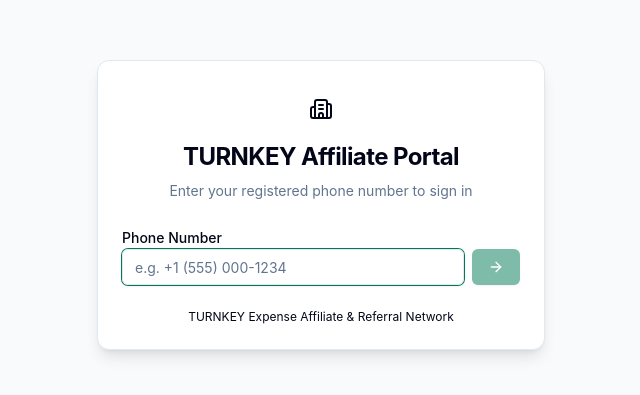
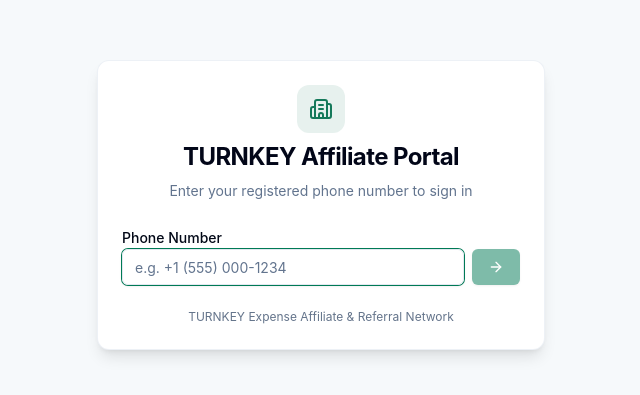
Before and after one commit to fsdevriver/turnkey-expense-affiliate, a React (Vite) app: page /login in a window 1280 px wide. Shown: the part 195-590 px from the top of the page, without its empty margins (319-959 px from the left). Built offline with nearby package versions, Linux system fonts and the light colour scheme.

Commit message:
fix(header): update affiliate navbar brand styling, badge contrast, and user profile avatar

```diff
--- a/src/index.css
+++ b/src/index.css
@@ -1,4 +1,34 @@
 @import "tailwindcss";
+@custom-variant dark (&:where(.dark, .dark *));
+
+@theme {
+  --color-border: hsl(var(--border));
+  --color-input: hsl(var(--input));
+  --color-ring: hsl(var(--ring));
+  --color-background: hsl(var(--background));
+  --color-foreground: hsl(var(--foreground));
+
+  --color-primary: hsl(var(--primary));
+  --color-primary-foreground: hsl(var(--primary-foreground));
+
+  --color-secondary: hsl(var(--secondary));
+  --color-secondary-foreground: hsl(var(--secondary-foreground));
+
+  --color-destructive: hsl(var(--destructive));
+  --color-destructive-foreground: hsl(var(--destructive-foreground));
+
+  --color-muted: hsl(var(--muted));
+  --color-muted-foreground: hsl(var(--muted-foreground));
+
+  --color-accent: hsl(var(--accent));
+  --color-accent-foreground: hsl(var(--accent-foreground));
+
+  --color-popover: hsl(var(--popover));
+  --color-popover-foreground: hsl(var(--popover-foreground));
+
+  --color-card: hsl(var(--card));
+  --color-card-foreground: hsl(var(--card-foreground));
+}
 
 @layer base {
   :root {
@@ -34,14 +64,14 @@
     --radius: 0.75rem;
   }
 
-  .dark {
+  .dark, body[data-theme="dark"] {
     --background: 222.2 84% 4.9%;
     --foreground: 210 40% 98%;
 
-    --card: 222.2 84% 4.9%;
+    --card: 222.2 84% 7%;
     --card-foreground: 210 40% 98%;
 
-    --popover: 222.2 84% 4.9%;
+    --popover: 222.2 84% 7%;
     --popover-foreground: 210 40% 98%;
 
     --primary: 161 70% 38%;
--- a/src/pages/Dashboard.jsx
+++ b/src/pages/Dashboard.jsx
@@ -155,23 +155,45 @@
   return (
     <div className="min-h-screen bg-background">
       {/* Top Navbar */}
-      <header className="sticky top-0 z-50 border-b border-border/80 bg-white/95 dark:bg-slate-900/95 backdrop-blur-md shadow-sm">
-        <div className="max-w-7xl mx-auto px-4 sm:px-6 lg:px-8 h-16 flex items-center justify-between">
+      <header className="sticky top-0 z-50 border-b border-slate-200 bg-white/95 backdrop-blur dark:border-slate-800 dark:bg-slate-900/95 h-16 flex items-center shadow-xs">
+        <div className="max-w-7xl mx-auto px-4 sm:px-6 lg:px-8 w-full flex items-center justify-between">
           <div className="flex items-center gap-3">
-            <div className="w-8 h-8 rounded-lg bg-emerald-700/10 text-emerald-700 flex items-center justify-center font-bold">
-              <Building2 className="h-5 w-5" />
+            <div className="h-9 w-9 rounded-lg bg-emerald-700 flex items-center justify-center text-white font-bold text-base shadow-sm">
+              TK
             </div>
-            <span className="font-bold text-lg text-foreground tracking-tight">TURNKEY Affiliate</span>
-            <Badge variant="outline" className="bg-emerald-50 text-emerald-700 border-emerald-200 text-xs hidden sm:inline-flex">
-              Portal
-            </Badge>
+            <div className="flex items-center gap-2">
+              <span className="font-bold text-lg tracking-tight text-slate-900 dark:text-slate-50">
+                TURNKEY<span className="text-emerald-700 dark:text-emerald-400 font-semibold text-sm ml-1">Affiliate</span>
+              </span>
+              <span className="inline-flex items-center px-2 py-0.5 rounded-full text-[11px] font-semibold bg-emerald-50 text-emerald-700 border border-emerald-200 dark:bg-emerald-950/60 dark:text-emerald-300 dark:border-emerald-800">
+                Partner Portal
+              </span>
+            </div>
           </div>
-          <div className="flex items-center gap-4">
-            <span className="text-sm font-medium text-muted-foreground hidden sm:inline">
-              {data?.name} ({data?.phone})
-            </span>
-            <Button variant="ghost" size="sm" onClick={handleLogout} className="text-muted-foreground hover:text-foreground">
-              <LogOut className="h-4 w-4 mr-1.5" /> Sign Out
+
+          <div className="flex items-center gap-3 sm:gap-4">
+            <div className="flex items-center gap-2.5">
+              <div className="h-8 w-8 rounded-full bg-emerald-100 text-emerald-800 font-semibold flex items-center justify-center text-sm border border-emerald-200 dark:bg-emerald-950 dark:text-emerald-300 dark:border-emerald-800 shrink-0">
+                {data?.name?.charAt(0)?.toUpperCase() || 'P'}
+              </div>
+              <div className="hidden sm:flex flex-col text-left">
+                <span className="text-xs font-semibold text-slate-900 dark:text-slate-100 leading-tight">
+                  {data?.name || 'Partner'}
+                </span>
+                <span className="text-[11px] text-slate-500 dark:text-slate-400 leading-tight">
+                  {data?.phone || ''}
+                </span>
+              </div>
+            </div>
+
+            <Button
+              variant="outline"
+              size="sm"
+              onClick={handleLogout}
+              className="text-xs h-8 px-2.5 border-slate-200 hover:bg-red-50 hover:text-red-600 hover:border-red-200 dark:border-slate-800 dark:hover:bg-red-950/50 dark:hover:text-red-400 dark:hover:border-red-900 transition-colors"
+            >
+              <LogOut className="h-3.5 w-3.5 mr-1" />
+              <span>Sign Out</span>
             </Button>
           </div>
         </div>
```
